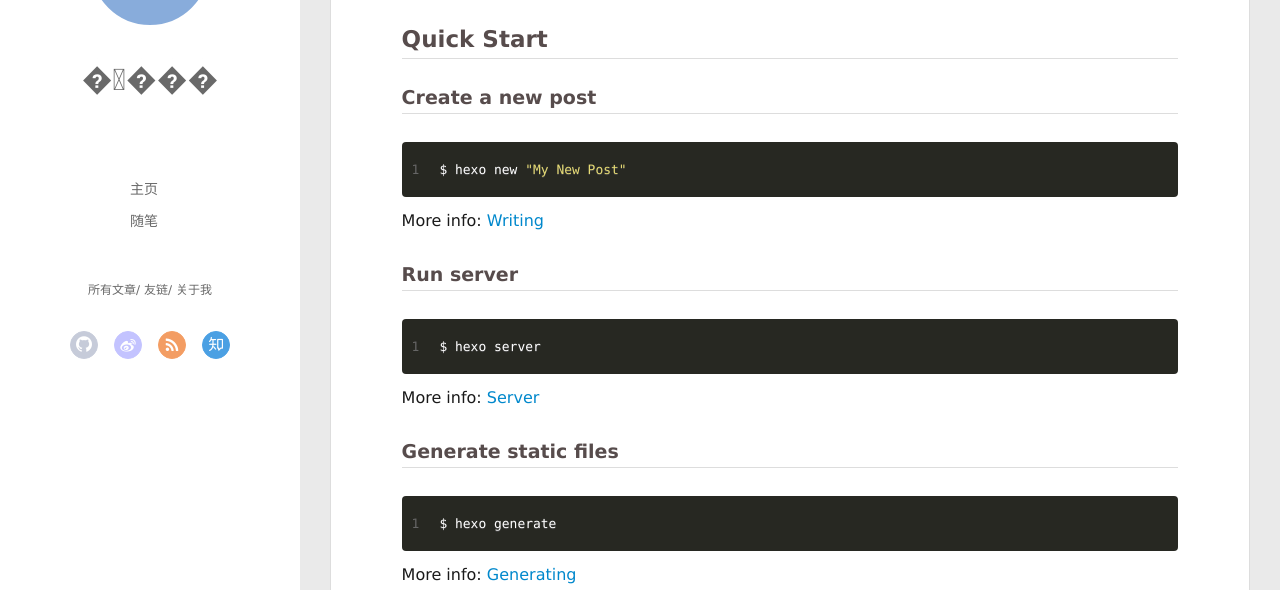
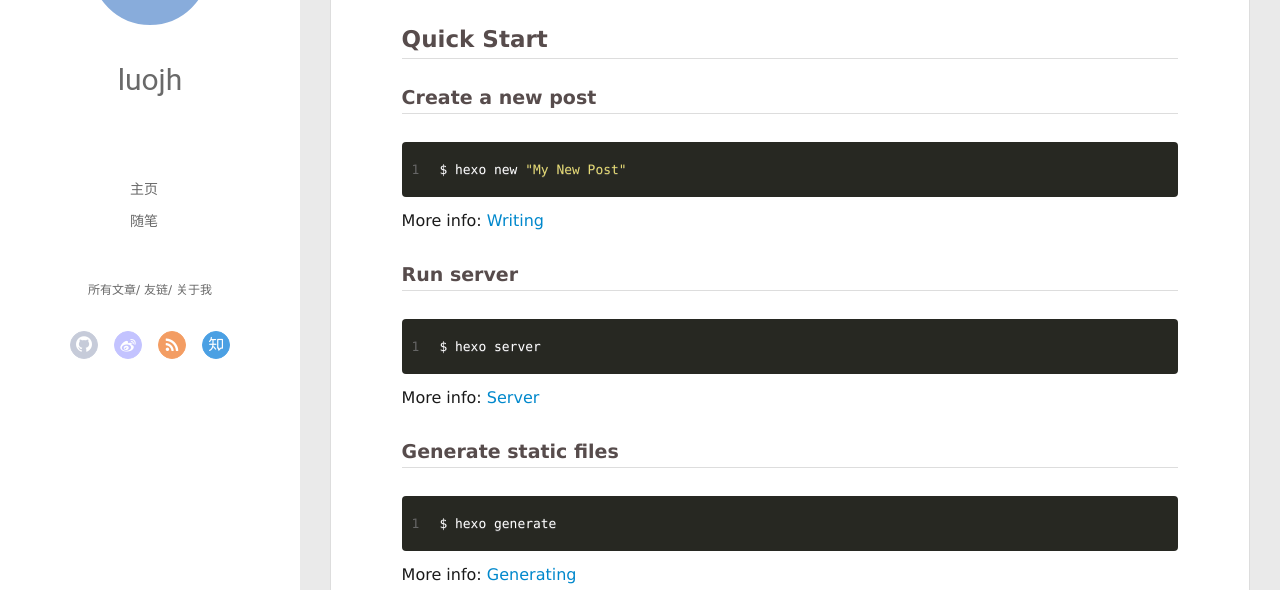
Before and after one commit to luojionghuang/luojionghuang.github.io, a plain HTML site: page 2017/03/12/hello-world/index.html in a window 1280 px wide. Shown: the part 210-800 px from the top of the page. Drawn offline with Linux system fonts and the light colour scheme.

Commit message:
Site updated: 2017-03-13 20:41:51

```diff
--- a/2017/03/12/hello-world/index.html
+++ b/2017/03/12/hello-world/index.html
@@ -52,7 +52,7 @@ Quick">
 			<img src="null" class="js-avatar">
 		</a>
 		<hgroup>
-		  <h1 class="header-author"><a href="/">�޾���</a></h1>
+		  <h1 class="header-author"><a href="/">luojh</a></h1>
 		</hgroup>
 
 
@@ -110,7 +110,7 @@ Quick">
 				<img src="null" class="js-avatar">
 			</div>
 			<hgroup>
-			  <h1 class="header-author js-header-author">�޾���</h1>
+			  <h1 class="header-author js-header-author">luojh</h1>
 			</hgroup>
 
 
@@ -295,7 +295,7 @@ Quick">
   <div class="outer">
     <div id="footer-info">
     	<div class="footer-left">
-    		&copy; 2017 �޾���
+    		&copy; 2017 luojh
     	</div>
       	<div class="footer-right">
       		<a href="http://hexo.io/" target="_blank">Hexo</a>  Theme <a href="https://github.com/litten/hexo-theme-yilia" target="_blank">Yilia</a> by Litten
```
Also changed, not shown: archives/2017/03/index.html (+3 -3 lines), archives/2017/index.html (+3 -3 lines), archives/index.html (+3 -3 lines), index.html (+3 -3 lines).
